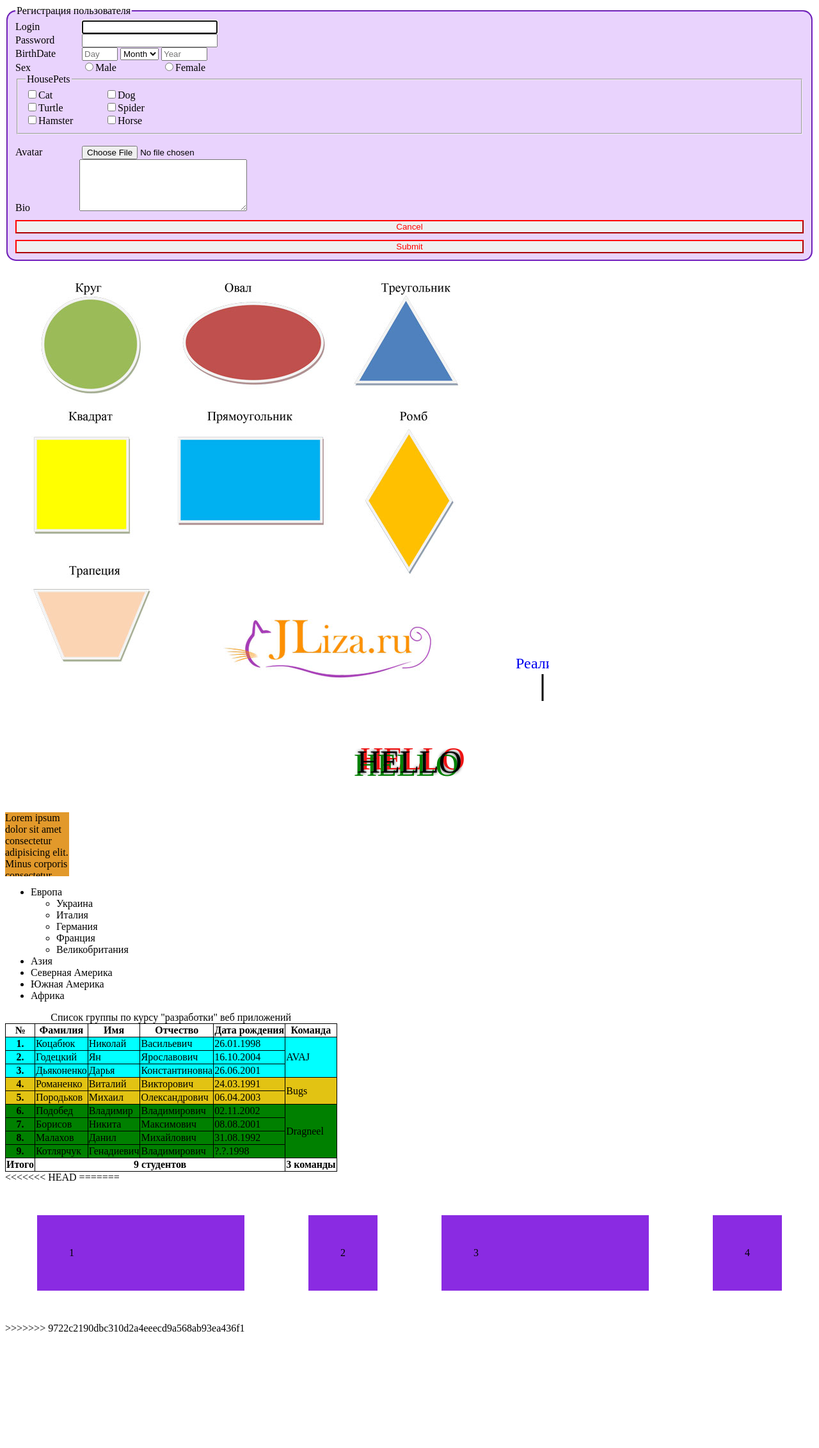
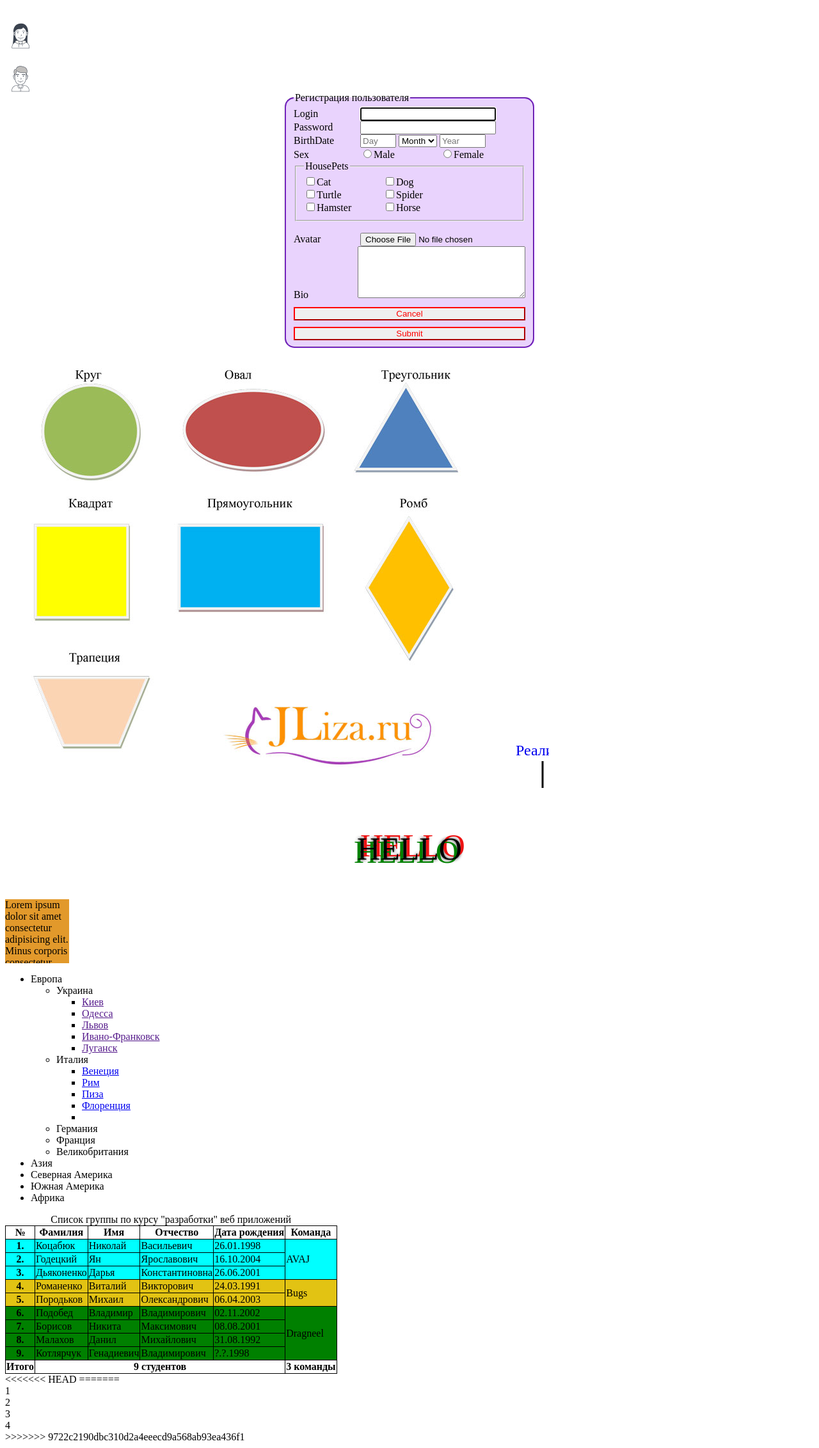
Before and after one commit to VostokSOS-Frontend/bugs, a PHP site: page /Romanenko/work.html in a window 1280 px wide. Shown: the whole page at 64% size. Before the commit the page ends 2082 px from the top, so only its background shows below. Run offline with PHP 8.4, Linux system fonts and the light colour scheme; grey boxes are pictures that could not be loaded.

Commit message:
super form

```diff
--- a/Romanenko/css/work.css
+++ b/Romanenko/css/work.css
@@ -44,7 +44,6 @@ table td,table th{
 }
 /* END table */
 
-<<<<<<< HEAD
 /* .block1{
     height: 100px;
     width: 100px;
@@ -71,61 +70,71 @@ table td,table th{
 } */
 
 /* FORM */
-form{
+.formm{
     display:flex;
     justify-content: center;
 }
-form input[type="submit"],input[type="reset"]{
+.formm input[type="submit"],input[type="reset"]{
     color:red;
     border-color: red;
     margin-top:10px;
 }
-span{
+.formm span{
     display:inline-block;
     width: 100px;
 }
-.button{
+.formm .button{
     display: flex;
     flex-direction: column;
 }
-#user{
+.formm #user{
     width:204px
 }
-#pass{
+.formm #pass{
     width:204px
 }
-form>fieldset{
+ .formm>fieldset{
     border-color: blueviolet;
     border-radius:15px;
     background-color: rgb(233, 211, 253);
 }
 /*END FORM */
-=======
-.menu{
-    display:none;
+
+/* SUPER FORM */
+.formmm input[type="checkbox"]{
+    opacity:0;
+    display:inline-block;
 }
-.item:hover .menu{
-    display:block;
+.container_f input ~ .custom-mark{
+    background-image: url(../image/icon/checkbox.png);
+    background-repeat: no-repeat;
+    display: block;
+    width: 48px;
+    height: 48px;
+    background-position: -5px -5px;
 }
-.menu-item{
-    display: none;
+.container_f input:checked ~ .custom-mark{
+    background-image: url(../image/icon/checkbox.png);
+    background-repeat: no-repeat;
+    display: block;
+    width: 48px;
+    height: 48px;
+    background-position: -63px -5px;
 }
-.menu>li:hover .menu-item{
-    display:block
+.container_m input ~ .custom-mark{
+    background-image: url(../image/icon/checkbox.png);
+    background-repeat: no-repeat;
+    display: block;
+    width: 48px;
+    height: 48px;
+    background-position: -121px -5px;
 }
-
-/* FLEX */
-
-.flex-item{
-    background-color: blueviolet;
-    margin:50px;
-    padding:50px;
+.container_m input:checked ~ .custom-mark{
+    background-image: url(../image/icon/checkbox.png);
+    background-repeat: no-repeat;
+    display: block;
+    width: 48px;
+    height: 48px;
+    background-position: -179px -5px;
 }
-
-.flex{
-    display:flex;
-}
-.flex-item1,.flex-item3{
-    flex-grow: 1;
-}
->>>>>>> 9722c2190dbc310d2a4eeecd9a568ab93ea436f1
+/* END SUPER FORM */
--- a/Romanenko/form/form.html
+++ b/Romanenko/form/form.html
@@ -41,7 +41,7 @@
                   <option value="y3">2016</option>
                   <option value="y4">2017</option>
               </select><br>
-            <span>CCV</span><br>
+            <span>CCV <i class="far fa-comment-dots"><span class="popover">CVV – это аббревиатура от Card Verification Value</span></i></span><br>
             <input type="number" size="1" placeholder="123" min="1" max="999"><br>
             <button class="form__btn submit">SUBMIT PAYMENT <i class="fa fa-lock"></i></button>
         </form>
--- a/Romanenko/work.html
+++ b/Romanenko/work.html
@@ -7,7 +7,18 @@
 </head>
 <body>
 
-    <form action="">
+    <form class="formmm" action="">
+        <label class="container_f">
+            <input type="checkbox" name="" id="">
+            <span class="custom-mark"></span>
+        </label>
+        <label class="container_m">
+            <input type="checkbox" name="" id="">
+            <span class="custom-mark"></span>
+        </label>
+    </form>
+
+    <form class="formm" action="">
         <fieldset>
         <legend>Регистрация пользователя</legend>
         <span>Login</span>
```
Also changed, not shown: Romanenko/css/form.css (+17 -0 lines), Romanenko/image/icon/checkbox.png (added), Romanenko/image/icon/fem.png (added), Romanenko/image/icon/femc.png (added), Romanenko/image/icon/male.png (added), Romanenko/image/icon/malec.png (added).
